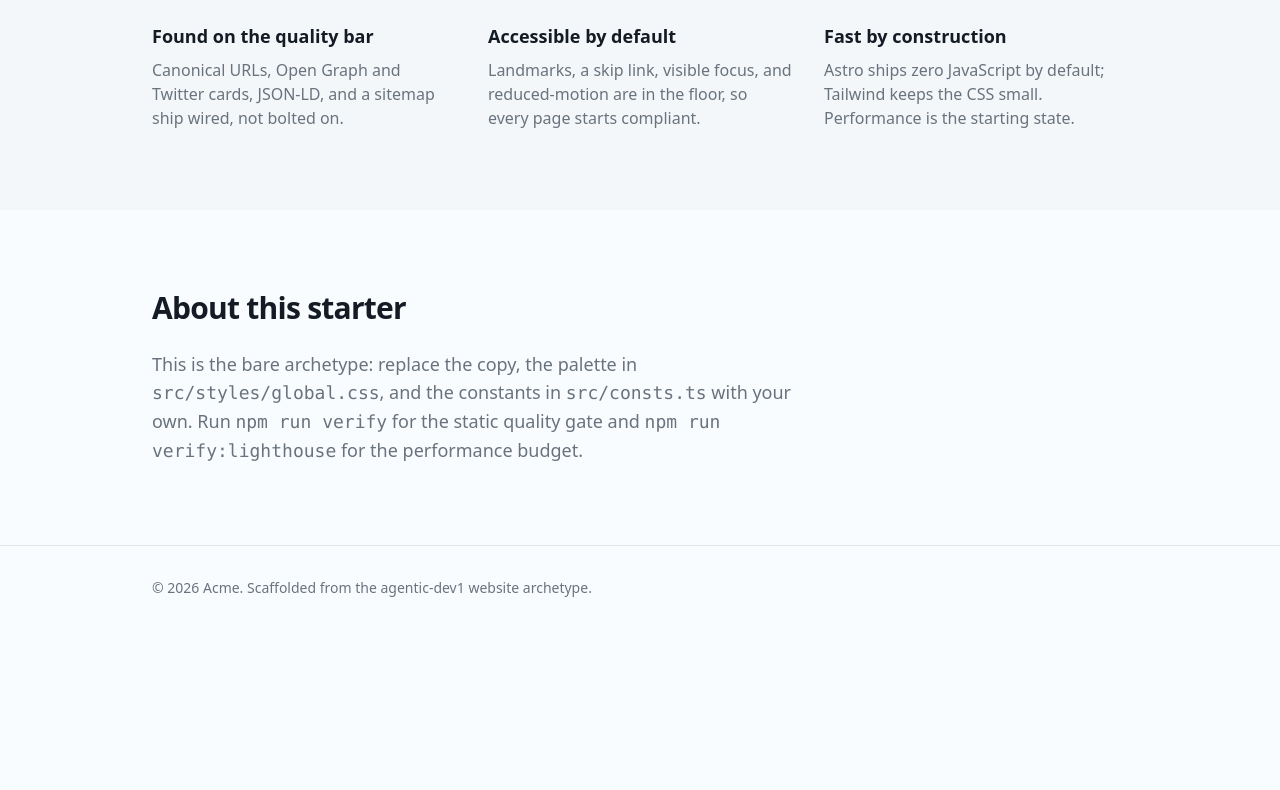
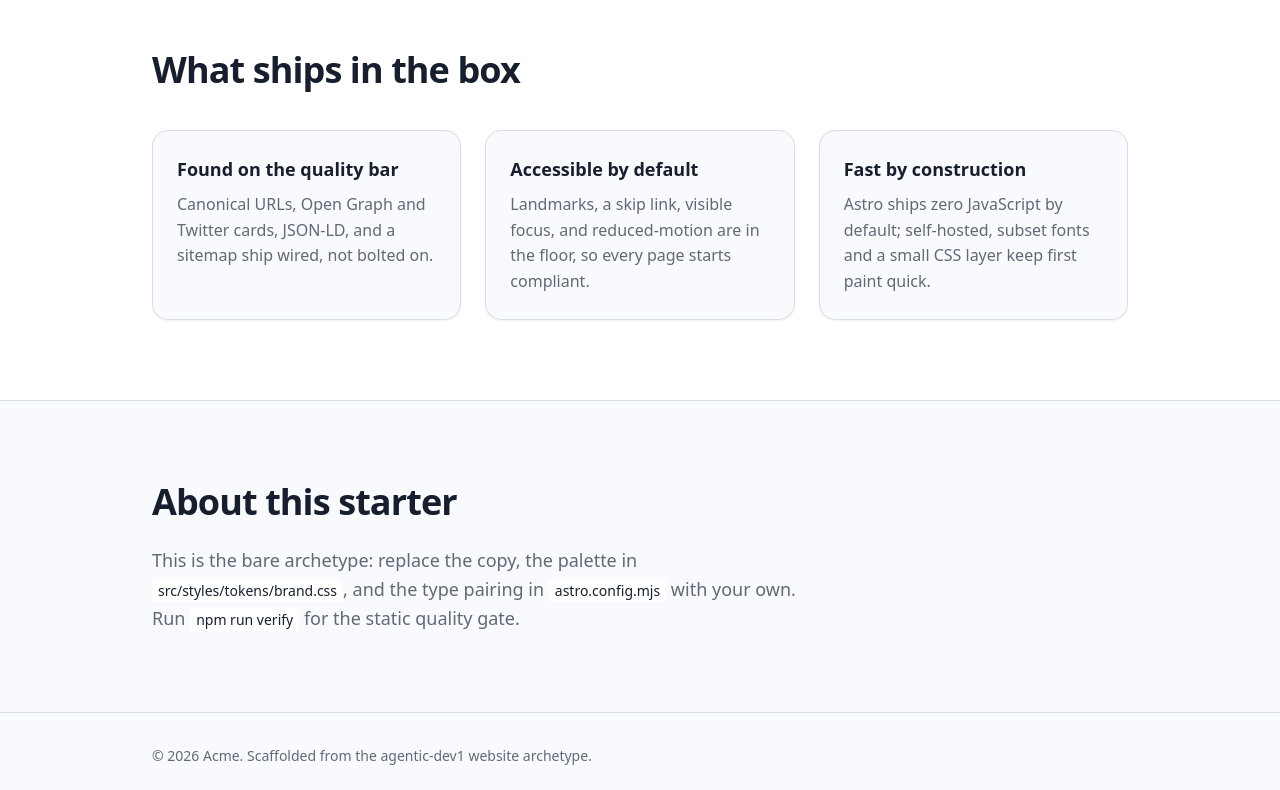
Before and after one commit to 011matthias/agentic-dev1, an Astro site in the folder templates/website/: page / in a window 1280 px wide. Shown: the part 676-1466 px from the top of the page. Before the commit the page ends 1306 px from the top, so only its background shows below. Built offline with nearby package versions, Linux system fonts and the light colour scheme; Astro itself is replaced by a stand-in of ours.

Commit message:
feat(website): semantic token architecture + self-hosted typeface library (#34)
Piece 1 of the website-building infrastructure (docs/website-infrastructure.md).
Splits styling into a SHARED contract and a PER-PROJECT brand so distinctiveness
is the easy path and no primitive hard-codes a value.

- contract.css (shared): role names + scales + the Tailwind @theme inline binding
  (--color-bg: var(--bg) ...). `inline` makes dark mode a pure cascade switch, no JS.
- brand.css (per-project, labeled EXAMPLE): the 8 color roles + the dark set, via
  OS preference and an explicit [data-theme=dark] toggle.
- astro.config experimental.fonts: self-hosts + subsets the chosen pairing
  (Fraunces / Mulish / JetBrains Mono) via Astro's Fonts API, exposed as role-named
  cssVariables; no new deps, no third-party request, no FOIT.
- tokens/README.md: the four-pairing typeface library (editorial / technical /
  warm / brutalist), the shared menu skil_website-design draws from.
- verify/check-tokens.mjs: dead-token gate (every bound role must be referenced in
  the built CSS); wired into `npm run verify`.

Verified: astro check 0/0/0; build self-hosts 4 subset font files; check-website +
check-tokens PASS; dead-token gate mutation-proven to bite (bound-but-unused role
-> red, revert -> green); light AND dark render at 1280 + 390 (Playwright shots).
Harness verify green (ruff/INDEX/architecture/pytest 4/4).

Co-authored-by: Claude Opus 4.8 (1M context) <noreply@anthropic.com>

```diff
--- a/templates/website/astro.config.mjs
+++ b/templates/website/astro.config.mjs
@@ -1,4 +1,4 @@
-import { defineConfig } from 'astro/config'
+import { defineConfig, fontProviders } from 'astro/config'
 import sitemap from '@astrojs/sitemap'
 import tailwindcss from '@tailwindcss/vite'
 
@@ -11,9 +11,57 @@ import tailwindcss from '@tailwindcss/vite'
 export default defineConfig({
   site: 'https://example.com',
   integrations: [sitemap()],
+
+  // Self-hosted fonts via Astro's Fonts API. The Google provider downloads the
+  // faces at build time, subsets them, generates a metric-matched fallback (so
+  // no layout shift on swap), and serves them from THIS origin -- no runtime
+  // third-party request and no FOIT. <Font> tags in Layout.astro emit the
+  // @font-face + preload links. The cssVariables are role-named (--ff-display /
+  // --ff-body / --ff-mono) and bound to font-display / font-body / font-mono in
+  // contract.css, so a primitive never names a face.
+  //
+  // THIS PAIRING IS PER-PROJECT (editorial: Fraunces + Mulish, JetBrains Mono for
+  // code) and is an EXAMPLE. skil_website-design picks the pairing per brief from
+  // the four-pairing library in src/styles/tokens/README.md. To swap a face,
+  // change `name` (and weights) here and keep the cssVariable role name.
+  experimental: {
+    fonts: [
+      {
+        provider: fontProviders.google(),
+        name: 'Fraunces',
+        cssVariable: '--ff-display',
+        weights: ['500', '700'],
+        styles: ['normal', 'italic'],
+        subsets: ['latin'],
+        display: 'swap',
+        fallbacks: ['Georgia', 'serif'],
+      },
+      {
+        provider: fontProviders.google(),
+        name: 'Mulish',
+        cssVariable: '--ff-body',
+        weights: ['400', '600', '700'],
+        styles: ['normal'],
+        subsets: ['latin'],
+        display: 'swap',
+        fallbacks: ['system-ui', 'sans-serif'],
+      },
+      {
+        provider: fontProviders.google(),
+        name: 'JetBrains Mono',
+        cssVariable: '--ff-mono',
+        weights: ['400', '600'],
+        styles: ['normal'],
+        subsets: ['latin'],
+        display: 'swap',
+        fallbacks: ['ui-monospace', 'monospace'],
+      },
+    ],
+  },
+
   vite: {
-    // Tailwind v4 is a Vite plugin, not an Astro integration; the config lives
-    // in src/styles/global.css via @theme, so there is no tailwind.config.js.
+    // Tailwind v4 is a Vite plugin, not an Astro integration; the token contract
+    // lives in src/styles/ via @theme, so there is no tailwind.config.js.
     plugins: [tailwindcss()],
   },
 })
--- a/templates/website/package.json
+++ b/templates/website/package.json
@@ -8,7 +8,7 @@
     "build": "astro build",
     "preview": "astro preview",
     "typecheck": "astro check",
-    "verify": "astro check && astro build && node verify/check-website.mjs",
+    "verify": "astro check && astro build && node verify/check-website.mjs && node verify/check-tokens.mjs",
     "verify:lighthouse": "node verify/lighthouse-budget.mjs"
   },
   "dev1": {
--- a/templates/website/src/components/Footer.astro
+++ b/templates/website/src/components/Footer.astro
@@ -4,8 +4,8 @@ import { SITE_TITLE } from '../consts'
 const year = new Date().getFullYear()
 ---
 
-<footer class="border-t border-ink/10">
-  <div class="mx-auto max-w-5xl px-6 py-8 text-sm text-muted">
+<footer class="border-t border-border">
+  <div class="mx-auto max-w-5xl px-6 py-8 text-sm text-text-muted">
     <p>&copy; {year} {SITE_TITLE}. Scaffolded from the agentic-dev1 website archetype.</p>
   </div>
 </footer>
--- a/templates/website/src/layouts/Layout.astro
+++ b/templates/website/src/layouts/Layout.astro
@@ -1,5 +1,6 @@
 ---
 import '../styles/global.css'
+import { Font } from 'astro:assets'
 import Header from '../components/Header.astro'
 import Footer from '../components/Footer.astro'
 
@@ -42,6 +43,14 @@ const jsonLd = {
   <head>
     <meta charset="utf-8" />
     <meta name="viewport" content="width=device-width, initial-scale=1" />
+
+    {/* Self-hosted faces: emits @font-face + preloads the two render-critical
+        faces (display, body). Mono is not preloaded (it appears below the fold,
+        in code), so the browser fetches it lazily. */}
+    <Font cssVariable="--ff-display" preload />
+    <Font cssVariable="--ff-body" preload />
+    <Font cssVariable="--ff-mono" />
+
     <link rel="icon" href="/favicon.svg" type="image/svg+xml" />
     <link rel="sitemap" href="/sitemap-index.xml" />
     <link rel="canonical" href={canonical.href} />
@@ -62,8 +71,8 @@ const jsonLd = {
 
     <script type="application/ld+json" is:inline set:html={JSON.stringify(jsonLd)} />
   </head>
-  <body class="min-h-screen bg-paper text-ink font-sans antialiased">
-    <a class="skip-link rounded bg-ink px-3 py-2 text-paper" href="#main">Skip to content</a>
+  <body class="min-h-screen bg-bg font-body text-base text-text antialiased">
+    <a class="skip-link rounded-md bg-brand px-3 py-2 font-medium text-bg" href="#main">Skip to content</a>
     <Header />
     <main id="main">
       <slot />
--- a/templates/website/src/pages/index.astro
+++ b/templates/website/src/pages/index.astro
@@ -2,8 +2,9 @@
 import Layout from '../layouts/Layout.astro'
 import { SITE_TITLE, SITE_TAGLINE, SITE_DESCRIPTION } from '../consts'
 
-// Placeholder feature copy. A real product replaces every word here from
-// PRODUCT.md; generic copy reads as templated (skil_website-quality dim 5).
+// Placeholder feature copy describing the archetype itself (honest, not
+// fabricated). A real product replaces every word from PRODUCT.md; generic copy
+// reads as templated (skil_website-quality dim 5, frontend-design copy lens).
 const features = [
   {
     title: 'Found on the quality bar',
@@ -15,40 +16,43 @@ const features = [
   },
   {
     title: 'Fast by construction',
-    body: 'Astro ships zero JavaScript by default; Tailwind keeps the CSS small. Performance is the starting state.',
+    body: 'Astro ships zero JavaScript by default; self-hosted, subset fonts and a small CSS layer keep first paint quick.',
   },
 ]
 ---
 
 <Layout title={`${SITE_TITLE}: ${SITE_TAGLINE}`} description={SITE_DESCRIPTION}>
   <section class="mx-auto max-w-5xl px-6 py-24">
-    <p class="text-sm font-medium uppercase tracking-widest text-accent">{SITE_TITLE}</p>
-    <h1 class="mt-3 max-w-3xl text-balance text-5xl font-semibold tracking-tight">
+    <p class="font-mono text-sm font-semibold uppercase tracking-widest text-accent">{SITE_TITLE}</p>
+    <h1 class="mt-3 max-w-3xl text-balance font-display text-5xl font-bold tracking-tight text-text">
       {SITE_TAGLINE}
     </h1>
-    <p class="mt-6 max-w-2xl text-lg text-muted">{SITE_DESCRIPTION}</p>
+    <p class="mt-6 max-w-2xl text-lg text-text-muted">{SITE_DESCRIPTION}</p>
     <div class="mt-8 flex flex-wrap gap-4">
       <a
         href="/#features"
-        class="rounded-md bg-ink px-5 py-3 font-medium text-paper transition-colors hover:bg-accent"
+        class="rounded-md bg-brand px-5 py-3 font-semibold text-bg shadow-sm hover:opacity-90"
       >
         See what ships
       </a>
-      <a href="/#about" class="rounded-md px-5 py-3 font-medium text-ink underline-offset-4 hover:underline">
+      <a
+        href="/#about"
+        class="rounded-md border border-border px-5 py-3 font-semibold text-text hover:border-brand hover:text-brand"
+      >
         Read the brief
       </a>
     </div>
   </section>
 
-  <section id="features" class="border-t border-ink/10 bg-ink/[0.02]">
+  <section id="features" class="border-y border-border bg-surface">
     <div class="mx-auto max-w-5xl px-6 py-20">
-      <h2 class="text-3xl font-semibold tracking-tight">What ships in the box</h2>
-      <ul class="mt-10 grid gap-8 sm:grid-cols-3">
+      <h2 class="font-display text-3xl font-bold tracking-tight text-text">What ships in the box</h2>
+      <ul class="mt-10 grid gap-6 sm:grid-cols-3">
         {
           features.map((feature) => (
-            <li>
-              <h3 class="text-lg font-semibold">{feature.title}</h3>
-              <p class="mt-2 text-muted">{feature.body}</p>
+            <li class="rounded-lg border border-border bg-bg p-6 shadow-sm">
+              <h3 class="font-display text-lg font-bold text-text">{feature.title}</h3>
+              <p class="mt-2 text-text-muted">{feature.body}</p>
             </li>
           ))
         }
@@ -57,12 +61,15 @@ const features = [
   </section>
 
   <section id="about" class="mx-auto max-w-5xl px-6 py-20">
-    <h2 class="text-3xl font-semibold tracking-tight">About this starter</h2>
-    <p class="mt-6 max-w-2xl text-lg text-muted">
+    <h2 class="font-display text-3xl font-bold tracking-tight text-text">About this starter</h2>
+    <p class="mt-6 max-w-2xl text-lg text-text-muted">
       This is the bare archetype: replace the copy, the palette in
-      <code>src/styles/global.css</code>, and the constants in <code>src/consts.ts</code>
-      with your own. Run <code>npm run verify</code> for the static quality gate and
-      <code>npm run verify:lighthouse</code> for the performance budget.
+      <code class="rounded bg-surface px-1.5 py-0.5 font-mono text-sm text-text"
+        >src/styles/tokens/brand.css</code
+      >, and the type pairing in
+      <code class="rounded bg-surface px-1.5 py-0.5 font-mono text-sm text-text">astro.config.mjs</code> with
+      your own. Run <code class="rounded bg-surface px-1.5 py-0.5 font-mono text-sm text-text">npm run verify</code>
+      for the static quality gate.
     </p>
   </section>
 </Layout>
--- a/templates/website/src/styles/global.css
+++ b/templates/website/src/styles/global.css
@@ -1,20 +1,18 @@
+/* global.css -- the stylesheet Layout loads. Pulls Tailwind and the token layer
+   together, then sets the quality FLOOR that is not taste: reduced motion,
+   visible keyboard focus, the skip link, and one shared transition feel.
+
+   Import order: Tailwind first (so @theme is recognized), then the shared
+   contract, then the per-project brand. Token resolution is by the cascade at
+   use time, so brand can override contract regardless of import order. */
 @import "tailwindcss";
+@import "./tokens/contract.css";
+@import "./tokens/brand.css";
 
-/* Design tokens (Tailwind v4 reads @theme; no tailwind.config.js). These are
-   neutral starting points: a product replaces the palette and type faces with
-   its own art direction (frontend-design), the one place this template stays
-   deliberately quiet so it does not ship as one of the AI-default looks. */
-@theme {
-  --color-ink: oklch(0.22 0.02 250);
-  --color-paper: oklch(0.99 0.005 250);
-  --color-muted: oklch(0.55 0.02 250);
-  --color-accent: oklch(0.58 0.16 256);
-  --font-sans: ui-sans-serif, system-ui, -apple-system, "Segoe UI", Roboto, sans-serif;
-}
-
-/* Quality floor (skil_website-quality dimension 3/6 and frontend-design's floor):
-   reduced motion honored, a visible keyboard-focus ring, and a smooth scroll
-   that yields to the OS preference. These are not taste; they are the bar. */
+/* Honor the OS reduced-motion setting: collapse animation and transition to
+   near-instant, and drop smooth scroll. A user who asked for less motion gets
+   it everywhere, including any primitive added later. This is the bar, not a
+   per-component opt-in. */
 @media (prefers-reduced-motion: reduce) {
   *,
   *::before,
@@ -26,13 +24,26 @@
   }
 }
 
+/* Visible keyboard focus, themed by the brand focus role (a brand-layer var, not
+   the inlined Tailwind token, which @theme inline does not emit to :root). */
 :focus-visible {
-  outline: 2px solid var(--color-accent);
+  outline: 2px solid var(--focus);
   outline-offset: 2px;
 }
 
-/* The skip link is visually offscreen until focused; keyboard users land on it
-   first and can jump past the nav straight to <main>. */
+/* One transition feel for interactive elements: animate only the properties that
+   change on hover/focus (not `all`, which would also animate layout), on the
+   standard ease and base duration from the contract. */
+a,
+button,
+[role="button"] {
+  transition-property: color, background-color, border-color, box-shadow, opacity;
+  transition-timing-function: var(--ease-standard);
+  transition-duration: var(--duration-base);
+}
+
+/* The skip link is offscreen until focused; a keyboard user lands on it first
+   and can jump the nav straight to <main>. */
 .skip-link {
   position: absolute;
   left: -9999px;
--- /dev/null
+++ b/templates/website/src/styles/tokens/brand.css
@@ -0,0 +1,71 @@
+/* brand.css -- PER-PROJECT. The one file a build spends its identity in.
+ *
+ * It assigns every contract color role a real value from the SUBJECT, and gives
+ * the dark set. Everything else (contract.css, the primitives, the gates) is
+ * shared and untouched.
+ *
+ * >>> THIS IS AN EXAMPLE BRAND, NOT A DEFAULT TO SHIP. <<<
+ * A restrained indigo + teal starter, deliberately none of the three AI-default
+ * looks (no cream/serif/terracotta, no near-black/acid, no broadsheet hairline).
+ * skil_website-design regenerates these values per project from the brief.
+ * Shipping THESE values unchanged is the exact failure the toolkit exists to
+ * prevent: infrastructure that congeals into a house style. Replace every value.
+ *
+ * The TYPE PAIRING is the other half of identity and lives in astro.config.mjs
+ * `experimental.fonts` (the Fonts API must be configured there); this file owns
+ * the palette. Colors are oklch: lightness, chroma, hue -- so a whole palette
+ * rotates by editing the hue and holding L/C, which keeps contrast predictable. */
+
+:root {
+  /* `light dark` tells the UA to theme form controls, scrollbars, and the
+     canvas for whichever mode is active; without it native widgets stay light. */
+  color-scheme: light dark;
+
+  /* Light palette (the default). */
+  --bg: oklch(0.985 0.004 250);
+  --surface: oklch(1 0 0);
+  --text: oklch(0.24 0.03 260);
+  --muted: oklch(0.52 0.02 260);
+  --brand: oklch(0.52 0.15 264);
+  --accent: oklch(0.62 0.13 175);
+  --border: oklch(0.9 0.01 260);
+  --focus: oklch(0.52 0.18 264);
+
+  /* Dark palette, declared ONCE here and applied by the two selectors below
+     (OS preference + explicit toggle), so the dark values have one source. */
+  --bg-dark: oklch(0.205 0.02 265);
+  --surface-dark: oklch(0.255 0.02 265);
+  --text-dark: oklch(0.95 0.01 260);
+  --muted-dark: oklch(0.72 0.02 260);
+  --brand-dark: oklch(0.74 0.13 264);
+  --accent-dark: oklch(0.76 0.12 175);
+  --border-dark: oklch(0.32 0.02 265);
+  --focus-dark: oklch(0.8 0.14 264);
+}
+
+/* Follow the OS in dark mode, unless the visitor (or a toggle) has forced light. */
+@media (prefers-color-scheme: dark) {
+  :root:not([data-theme="light"]) {
+    --bg: var(--bg-dark);
+    --surface: var(--surface-dark);
+    --text: var(--text-dark);
+    --muted: var(--muted-dark);
+    --brand: var(--brand-dark);
+    --accent: var(--accent-dark);
+    --border: var(--border-dark);
+    --focus: var(--focus-dark);
+  }
+}
+
+/* Explicit override: a theme control sets data-theme="dark" on <html> and dark
+   applies regardless of OS. data-theme="light" forces light (handled above). */
+[data-theme="dark"] {
+  --bg: var(--bg-dark);
+  --surface: var(--surface-dark);
+  --text: var(--text-dark);
+  --muted: var(--muted-dark);
+  --brand: var(--brand-dark);
+  --accent: var(--accent-dark);
+  --border: var(--border-dark);
+  --focus: var(--focus-dark);
+}
--- /dev/null
+++ b/templates/website/src/styles/tokens/contract.css
@@ -0,0 +1,83 @@
+/* contract.css -- SHARED, byte-identical in every project.
+ *
+ * The semantic token CONTRACT: the role names, the scales, and the Tailwind
+ * @theme binding. It never holds a brand value; it maps each role to a brand
+ * variable that brand.css supplies. A component references roles (bg-surface,
+ * text-muted, font-display), never raw colors or faces, so re-skinning a site is
+ * a one-file edit (brand.css) and dark mode is a cascade switch with no rebuild.
+ *
+ * Why `@theme inline`: with `inline`, Tailwind emits the brand variable BY NAME
+ * into each utility (`.bg-bg { background: var(--bg) }`) instead of copying the
+ * resolved value. So when [data-theme="dark"] re-declares --bg, every utility
+ * follows automatically, with zero JavaScript. (Plain @theme would bake the light
+ * value into the utility and dark would not take.)
+ *
+ * The brand layer (the var(--name) targets below) lives in two places, both
+ * per-project: the palette in brand.css, and the typeface choice in
+ * astro.config.mjs `experimental.fonts` (the platform requires font config there,
+ * exposed as --ff-display / --ff-body / --ff-mono). */
+
+@theme inline {
+  /* Color roles. Source values: brand.css (--bg .. --focus). */
+  --color-bg: var(--bg); /* page background */
+  --color-surface: var(--surface); /* raised panels, cards */
+  --color-text: var(--text); /* body text */
+  --color-text-muted: var(--muted); /* secondary text, captions */
+  --color-brand: var(--brand); /* primary identity: buttons, links */
+  --color-accent: var(--accent); /* the one secondary, spent sparingly */
+  --color-border: var(--border); /* hairlines, dividers, field borders */
+  --color-focus: var(--focus); /* keyboard focus ring */
+
+  /* Type roles. Source faces: astro.config experimental.fonts. */
+  --font-display: var(--ff-display);
+  --font-body: var(--ff-body);
+  --font-mono: var(--ff-mono);
+
+  /* Type scale: one modular rhythm (~1.25), each step paired with a line-height
+     so headings tighten and body breathes without per-use guesswork. */
+  --text-xs: 0.75rem;
+  --text-xs--line-height: 1.5;
+  --text-sm: 0.875rem;
+  --text-sm--line-height: 1.5;
+  --text-base: 1rem;
+  --text-base--line-height: 1.6;
+  --text-lg: 1.125rem;
+  --text-lg--line-height: 1.6;
+  --text-xl: 1.375rem;
+  --text-xl--line-height: 1.4;
+  --text-2xl: 1.75rem;
+  --text-2xl--line-height: 1.25;
+  --text-3xl: 2.25rem;
+  --text-3xl--line-height: 1.15;
+  --text-4xl: 3rem;
+  --text-4xl--line-height: 1.05;
+  --text-5xl: 4rem;
+  --text-5xl--line-height: 1;
+
+  /* Spacing: a single base. Every p-* / m-* / gap-* derives from it, so one
+     rhythm governs the whole page and "uniform spacing with no rhythm" is not a
+     state you can reach by accident. Adjust the base to retune density globally. */
+  --spacing: 0.25rem;
+
+  /* Form: radius + elevation. (rounded-full is Tailwind's built-in; not redefined.) */
+  --radius-sm: 0.25rem;
+  --radius-md: 0.5rem;
+  --radius-lg: 1rem;
+  --shadow-sm: 0 1px 2px oklch(0 0 0 / 0.06);
+  --shadow-md: 0 4px 14px oklch(0 0 0 / 0.08);
+  --shadow-lg: 0 16px 40px oklch(0 0 0 / 0.12);
+
+  /* Motion easings -> ease-standard / ease-emphasized utilities. */
+  --ease-standard: cubic-bezier(0.2, 0, 0, 1);
+  --ease-emphasized: cubic-bezier(0.3, 0, 0, 1);
+}
+
+/* Motion durations. Plain custom properties (Tailwind has no `duration` theme
+   namespace mapping from these), referenced by the floor transitions in
+   global.css and by primitives via duration-[var(--duration-base)]. They are
+   neutralized under prefers-reduced-motion in global.css. */
+:root {
+  --duration-fast: 120ms;
+  --duration-base: 220ms;
+  --duration-slow: 400ms;
+}
--- /dev/null
+++ b/templates/website/verify/check-tokens.mjs
@@ -0,0 +1,62 @@
+// Dead-token gate: every semantic role the contract defines must actually be
+// SPENT. A palette that declares an `accent` (or a `surface`, or a `mono` face)
+// and never uses it is a defined-but-unused token -- the precise AI-tell the
+// design reference calls out (a brand pretending to have a color it never spends).
+//
+// How it bites: contract.css binds each role to a brand variable
+// (`--color-accent: var(--accent)`). With Tailwind's `@theme inline`, that
+// `var(--accent)` lands in the built CSS ONLY if some utility or rule consumes the
+// role. So: parse the role -> brand-var bindings from contract.css, then assert
+// each brand var appears as `var(--name)` in the built dist CSS. Drop the last use
+// of a role and this goes red; that is the mutation proof.
+//
+// Runs over dist/ (the served output), so it measures what shipped, not the
+// source. Browser-free; part of the static `verify` tier.
+import { existsSync, readdirSync, readFileSync } from 'node:fs'
+import { join } from 'node:path'
+
+const ROOT = process.cwd()
+const CONTRACT = join(ROOT, 'src/styles/tokens/contract.css')
+const DIST = join(ROOT, 'dist')
+
+if (!existsSync(CONTRACT)) {
+  console.error('[tokens] no src/styles/tokens/contract.css found.')
+  process.exit(1)
+}
+if (!existsSync(DIST)) {
+  console.error('[tokens] no dist/; run `astro build` before this check.')
+  process.exit(1)
+}
+
+const contract = readFileSync(CONTRACT, 'utf8')
+
+// Pull the role bindings: `--color-<role>: var(--<brandvar>)` and the font roles.
+// The captured brand var (group 2) is what must be referenced in the output.
+const roles = []
+for (const m of contract.matchAll(/--(?:color|font)-([\w-]+):\s*var\(--([\w-]+)\)/g)) {
+  roles.push({ role: m[1], brandVar: m[2] })
+}
+
+if (roles.length === 0) {
+  console.error('[tokens] parsed zero role bindings from contract.css; the binding shape changed.')
+  process.exit(1)
+}
+
+// Concatenate every built stylesheet.
+const cssFiles = readdirSync(DIST, { recursive: true })
+  .map((p) => String(p))
+  .filter((p) => p.endsWith('.css'))
+const builtCss = cssFiles.map((rel) => readFileSync(join(DIST, rel), 'utf8')).join('\n')
+
+const dead = roles.filter(({ brandVar }) => !builtCss.includes(`var(--${brandVar})`))
+
+if (dead.length) {
+  console.error(`[tokens] FAIL: ${dead.length} defined-but-unused role(s):`)
+  for (const { role, brandVar } of dead) {
+    console.error(`  - ${role} (var(--${brandVar})) is bound in the contract but never used`)
+  }
+  console.error('  Spend the role in a primitive/page, or drop it from the contract.')
+  process.exit(1)
+}
+
+console.log(`[tokens] PASS: all ${roles.length} role tokens referenced (${roles.map((r) => r.role).join(', ')}).`)
```
Also changed, not shown: templates/website/src/components/Header.astro (+4 -4 lines), templates/website/src/styles/tokens/README.md (added).
